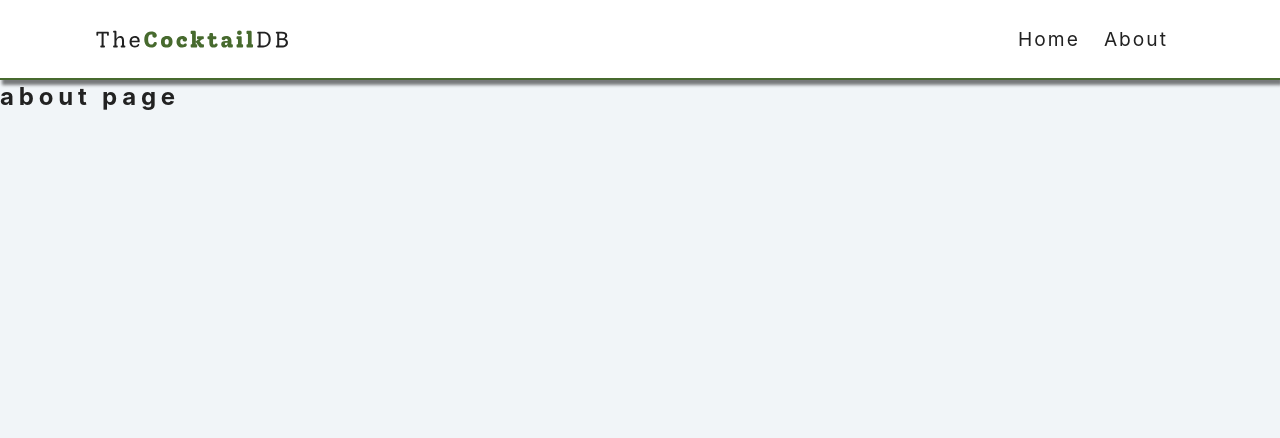
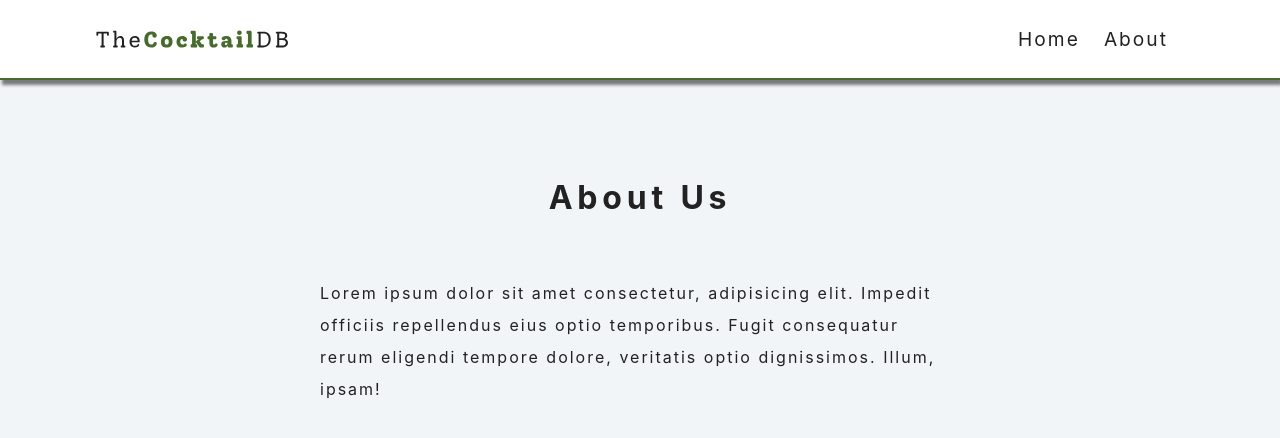
Before and after one commit to marcinzygan/React-cocktails, a React (Create React App) app: page /about in a window 1280 px wide. Shown: the top 438 px of the page. Built offline with nearby package versions, Linux system fonts and the light colour scheme.

Commit message:
added about and error page

```diff
--- a/src/pages/About.js
+++ b/src/pages/About.js
@@ -1,11 +1,16 @@
-import React from 'react'
+import React from "react";
 
 const About = () => {
   return (
-    <div>
-      <h2>about page</h2>
-    </div>
-  )
-}
+    <section className="section about-section">
+      <h1 className="section-title">about us</h1>
+      <p>
+        Lorem ipsum dolor sit amet consectetur, adipisicing elit. Impedit
+        officiis repellendus eius optio temporibus. Fugit consequatur rerum
+        eligendi tempore dolore, veritatis optio dignissimos. Illum, ipsam!
+      </p>
+    </section>
+  );
+};
 
-export default About
+export default About;
--- a/src/pages/Error.js
+++ b/src/pages/Error.js
@@ -1,12 +1,17 @@
-import React from 'react'
-import { Link } from 'react-router-dom'
+import React from "react";
+import { Link } from "react-router-dom";
 
 const Error = () => {
   return (
-    <div>
-      <h2>error page</h2>
-    </div>
-  )
-}
+    <section className="error-page section">
+      <div className="error-container">
+        <h1>oops! it's dead end</h1>
+        <Link to="/" className="btn btn-primary">
+          back Home
+        </Link>
+      </div>
+    </section>
+  );
+};
 
-export default Error
+export default Error;
```
